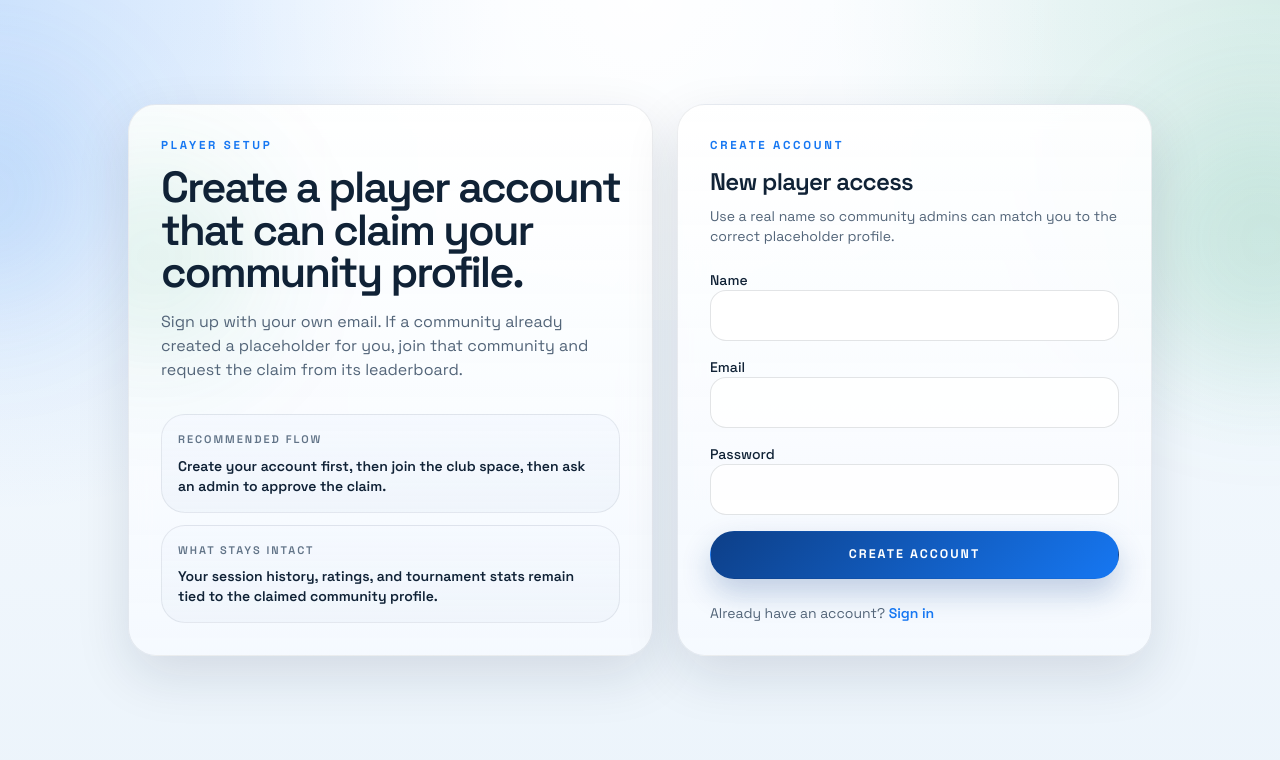
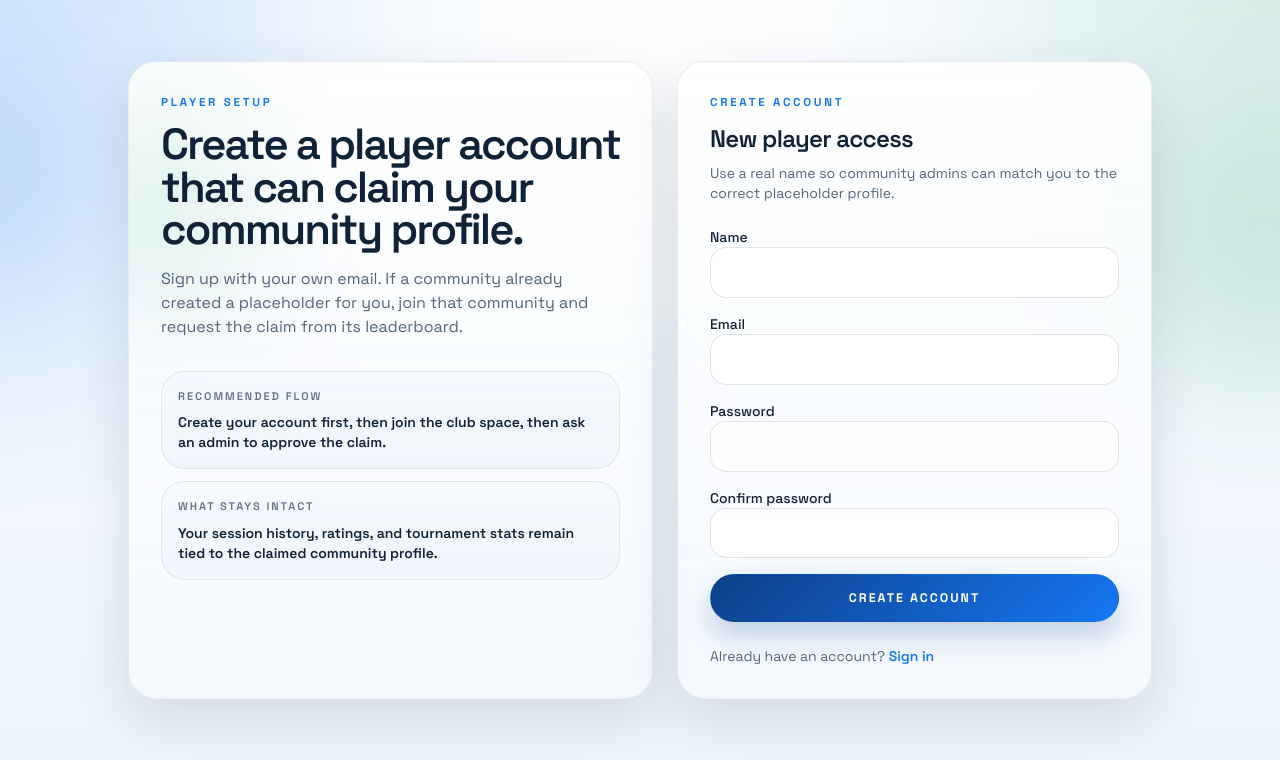
Before and after one commit to luqkiiim/anti-selek, a Next.js app: page /signup in a window 1280 px wide. Shown: the top 760 px of the page. Built offline with nearby package versions, Linux system fonts and the light colour scheme.

Commit message:
Require password confirmation on signup

```diff
--- a/src/app/signup/page.tsx
+++ b/src/app/signup/page.tsx
@@ -9,6 +9,7 @@ import { FlashMessage } from "@/components/ui/chrome";
 export default function SignupPage() {
   const [email, setEmail] = useState("");
   const [password, setPassword] = useState("");
+  const [confirmPassword, setConfirmPassword] = useState("");
   const [name, setName] = useState("");
   const [error, setError] = useState("");
   const [loading, setLoading] = useState(false);
@@ -26,6 +27,12 @@ export default function SignupPage() {
   const handleSubmit = async (e: React.FormEvent) => {
     e.preventDefault();
     setError("");
+
+    if (password !== confirmPassword) {
+      setError("Passwords do not match");
+      return;
+    }
+
     setLoading(true);
 
     try {
@@ -120,6 +127,17 @@ export default function SignupPage() {
                 />
               </label>
 
+              <label className="block space-y-2 text-sm font-medium text-gray-900">
+                <span>Confirm password</span>
+                <input
+                  type="password"
+                  value={confirmPassword}
+                  onChange={(e) => setConfirmPassword(e.target.value)}
+                  className="field"
+                  required
+                />
+              </label>
+
               <button type="submit" disabled={loading} className="app-button-primary w-full">
                 {loading ? "Signing up..." : "Create account"}
               </button>
```
